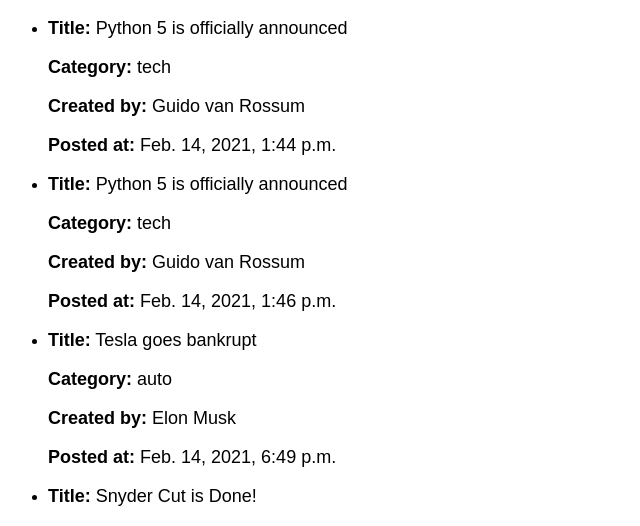
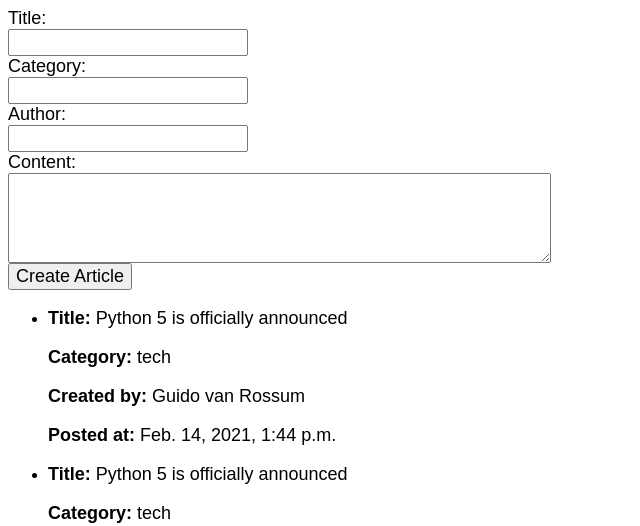
Before and after one commit to OsvaldoSalomon/PythonCourses, a Django app: page /blog/articles in a window 1280 px wide. Shown: the top 526 px of the page, without its empty margins (0-640 px from the left). Run offline with Django 3.2, Linux system fonts and the light colour scheme; data comes from the database, SQL or seed files in the repository; both versions use the stored data as it was after the commit.

Commit message:
The page can handle POST requests now

```diff
--- a/03ThirdCourse/django_blog/blog/templates/articles.html
+++ b/03ThirdCourse/django_blog/blog/templates/articles.html
@@ -3,8 +3,24 @@
 <head>
     <meta charset="UTF-8">
     <title>Blog articles(not fake)</title>
+    <style>
+        input {display: block;}
+        textarea {display: block;}
+    </style>
 </head>
 <body>
+<form method="post">
+    {% csrf_token %}
+    <label style="font-size: large; font-family: Arial,serif" for="title">Title: </label>
+    <input style="font-size: large; font-family: Arial,serif" type="text" id="title" name="title">
+    <label style="font-size: large; font-family: Arial,serif" for="category">Category: </label>
+    <input style="font-size: large; font-family: Arial,serif" type="text" id="category" name="category">
+    <label style="font-size: large; font-family: Arial,serif" for="author">Author: </label>
+    <input style="font-size: large; font-family: Arial,serif" type="text" id="author" name="author">
+    <label style="font-size: large; font-family: Arial,serif" for="content">Content: </label>
+    <textarea style="font-size: large; font-family: Arial,serif" name="content" id="content" cols="50" rows="4"></textarea>
+    <input style="font-size: large; font-family: Arial,serif" type="submit" value="Create Article">
+</form>
 <ul>
     {% for article in articles %}
     <li>
--- a/03ThirdCourse/django_blog/blog/views.py
+++ b/03ThirdCourse/django_blog/blog/views.py
@@ -1,9 +1,11 @@
 from datetime import datetime
-
-from django.shortcuts import render
+from django.shortcuts import render, redirect
 from django.http import HttpResponse
 from django.views import View
 from blog.models import ArticleModel
+from django.utils import timezone
+# from blog.forms import ArticleForm
+
 
 class Home(View):
     def get(self, request):
@@ -15,22 +17,17 @@
 
 class Article(View):
     def get(self, request):
+        articles = ArticleModel.objects.all()
 
-        articles = ArticleModel.objects.all()
-        # articles = [
-        #     {
-        #         "title": "Python 5 is officially announced",
-        #         "category": "tech",
-        #         "author": "Guido van Rossum",
-        #         "content": "Just joking, we will have Python 3 for some years",
-        #         "creation_date": datetime.now()
-        #     },
-        #     {
-        #         "title": "Tesla goes bankrupt",
-        #         "category": "auto",
-        #         "author": "Elon Musk",
-        #         "content": "Just trying to increase Tesla share price here!",
-        #         "creation_date": datetime.now()
-        #     }
-        # ]
         return render(request, "articles.html", {"articles": articles})
+
+    def post(self, request):
+        title = request.POST["title"]
+        category = request.POST["category"]
+        author = request.POST["author"]
+        content = request.POST["content"]
+
+        ArticleModel.objects.create(title=title, category=category, author=author, content=content,
+                                    creation_date=datetime.now(tz=timezone.utc))
+
+        return redirect("/blog/articles")
```
Also changed, not shown: 03ThirdCourse/django_blog/blog/forms.py (added, +7 -0 lines), 03ThirdCourse/django_blog/db.sqlite3.
